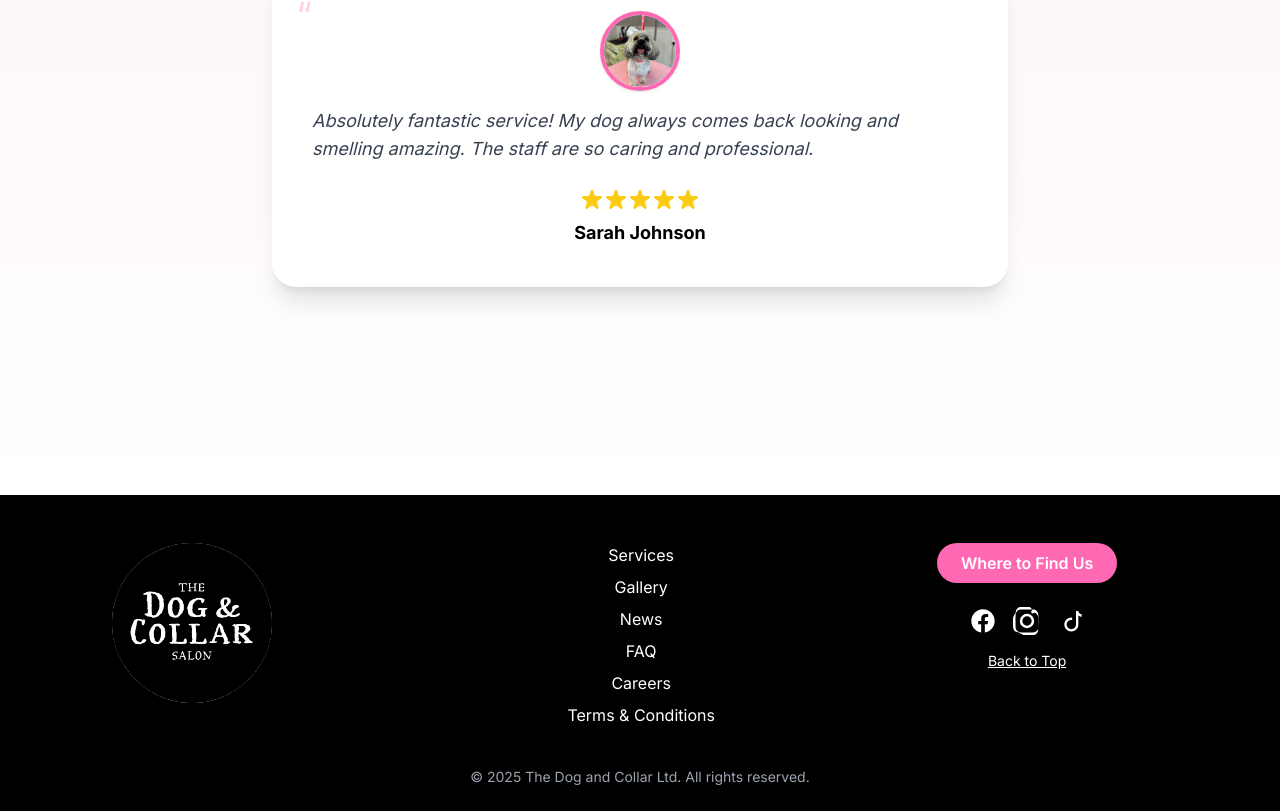
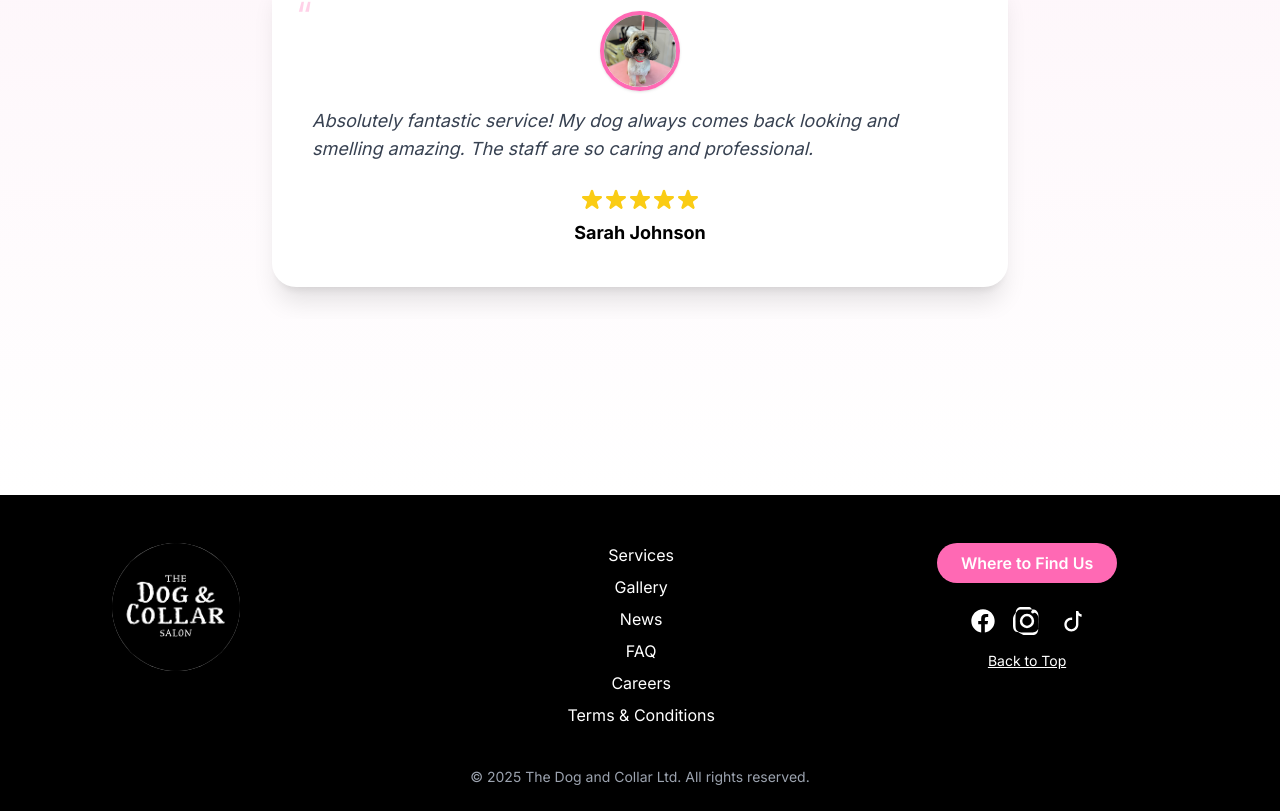
Before and after one commit to RoleyRoley/Dog-Grooming-Website, a React (Vite) app: page / in a window 1280 px wide. Shown: the part 1929-2740 px from the top of the page. Built offline with nearby package versions, Linux system fonts and the light colour scheme.

Commit message:
Fix image paths

```diff
--- a/src/components/home/Reviews.jsx
+++ b/src/components/home/Reviews.jsx
@@ -4,42 +4,46 @@ import "slick-carousel/slick/slick.css";
 import "slick-carousel/slick/slick-theme.css";
 import './Reviews.css';
 
+import img1 from '../../assets/images/IMG_1477.jpeg';
+import img2 from '../../assets/images/IMG_2149.jpeg';
+import img3 from '../../assets/images/IMG_7295.jpeg';
+
 const testimonials = [
     {
         name: "Sarah Johnson",
         review: "Absolutely fantastic service! My dog always comes back looking and smelling amazing. The staff are so caring and professional.",
         rating: 5,
-        image: "/src/assets/images/IMG_1477.jpeg"
+        image: img1
     },
     {
         name: "Mark Wilson",
         review: "Best grooming salon in the area. They really understand different breed requirements and are so gentle with nervous dogs.",
         rating: 5,
-        image: "/src/assets/images/IMG_2149.jpeg"
+        image: img2
     },
     {
         name: "Emma Thompson",
         review: "I wouldn't trust anyone else with my furry friend. The attention to detail is outstanding.",
         rating: 5,
-        image: "/src/assets/images/IMG_7295.jpeg"
+        image: img3
     },
     {
         name: "Sarah Johnson 2",
         review: "Absolutely fantastic service! My dog always comes back looking and smelling amazing. The staff are so caring and professional.",
         rating: 5,
-        image: "/src/assets/images/IMG_1477.jpeg"
+        image: img1
     },
     {
         name: "Mark Wilson 3",
         review: "Best grooming salon in the area. They really understand different breed requirements and are so gentle with nervous dogs.",
         rating: 5,
-        image: "/src/assets/images/IMG_2149.jpeg"
+        image: img2
     },
     {
         name: "Emma Thompson 4",
         review: "I wouldn't trust anyone else with my furry friend. The attention to detail is outstanding.",
         rating: 5,
-        image: "/src/assets/images/IMG_7295.jpeg"
+        image: img3
     },
 ];
 
--- a/src/components/layout/Footer.jsx
+++ b/src/components/layout/Footer.jsx
@@ -1,5 +1,6 @@
 import React from 'react';
 import { Link, useNavigate } from 'react-router-dom';
+import logo from '../../assets/images/social media logo salon.png';
 
 const Footer = () => {
   const navigate = useNavigate();
@@ -18,9 +19,9 @@ const Footer = () => {
           {/* Left: Logo only */}
           <div className="flex justify-center md:justify-start items-center md:w-1/3 pl-0 md:pl-8">
             <img
-              src="/src/assets/images/social media logo salon.png"
+              src={logo}
               alt="Paw Perfect Logo"
-              className="h-40 w-40 rounded-full object-cover"
+              className="h-32 w-32 rounded-full object-cover"
             />
           </div>
 
```
